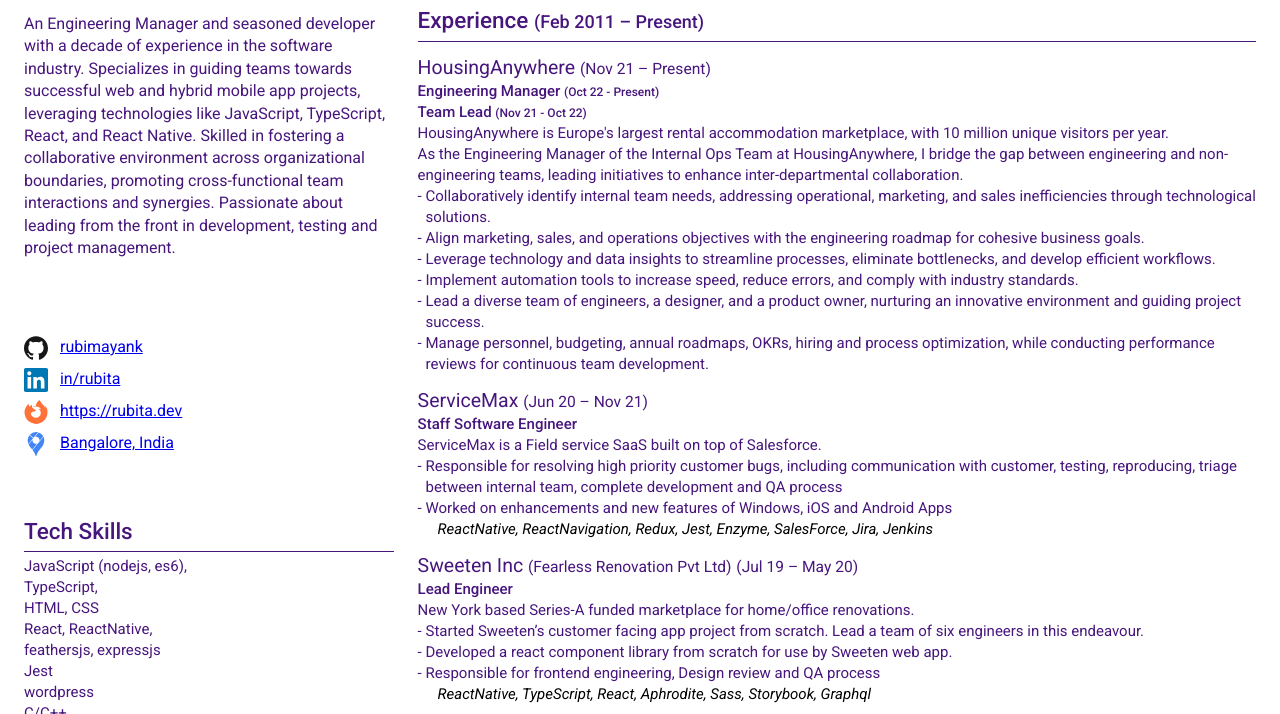
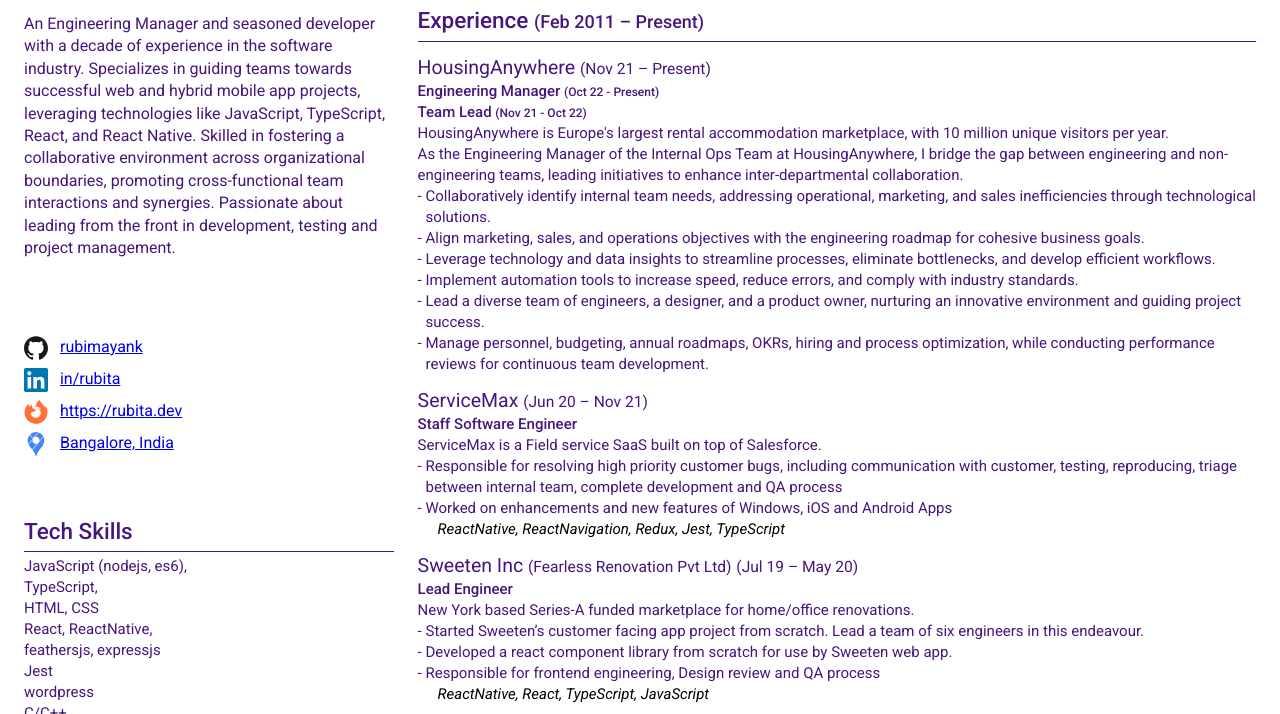
Before and after one commit to rubimayank/rubimayank.github.io, a website: page index.html in a window 1280 px wide. Shown: the part 197-911 px from the top of the page. Drawn offline with Linux system fonts and the light colour scheme; no server answers.

Commit message:
feat: updates skills

```diff
--- a/index.html
+++ b/index.html
@@ -98,7 +98,7 @@
       <ul>
         <li class='dashed'>Responsible for resolving high priority customer bugs, including communication with customer, testing, reproducing, triage between internal team, complete development and QA process</li>
         <li class='dashed'>Worked on enhancements and new features of Windows, iOS and Android Apps</li>
-        <li class='tabbed'><i>ReactNative, ReactNavigation, Redux, Jest, Enzyme, SalesForce, Jira, Jenkins</i></li>
+        <li class='tabbed'><i>ReactNative, ReactNavigation, Redux, Jest, TypeScript</i></li>
       </ul>
       <h3>Sweeten Inc <small>(Fearless Renovation Pvt Ltd)</small> <small>(Jul 19 – May 20)</small></h3>
       <h4>Lead Engineer</h4>
@@ -107,7 +107,7 @@
         <li class='dashed'>Started Sweeten’s customer facing app project from scratch. Lead a team of six engineers in this endeavour.</li>
         <li class='dashed'>Developed a react component library from scratch for use by Sweeten web app.</li>
         <li class='dashed'>Responsible for frontend engineering, Design review and QA process</li>
-        <li class='tabbed'><i>ReactNative, TypeScript, React, Aphrodite, Sass, Storybook, Graphql</i></li>
+        <li class='tabbed'><i>ReactNative, React, TypeScript, JavaScript</i></li>
       </ul>
       <h3>Sangoma Technologies <small>(Sep 15 – Jun 19)</small></h3>
       <h4>Senior Software Engineer</h4>
```
